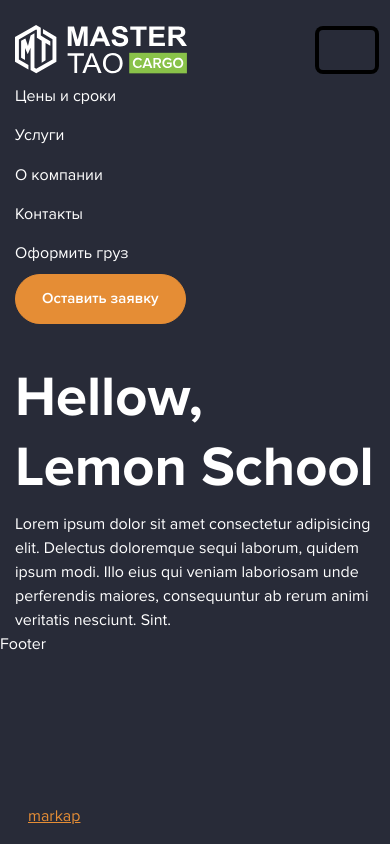
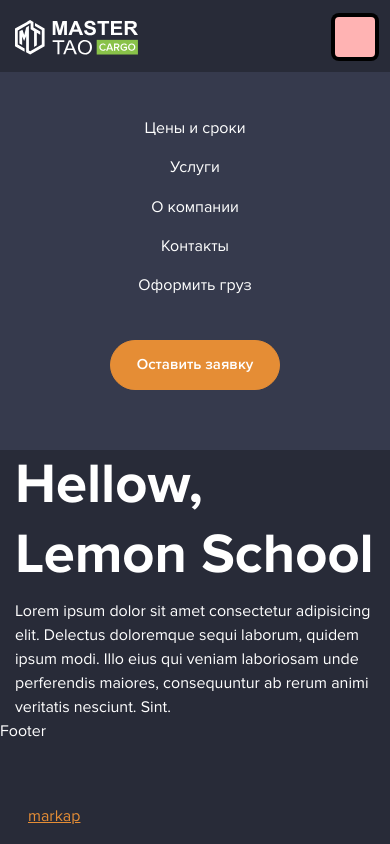
Before and after one commit to RostislavSuslov/MasterTAO-21.06, a website: page dev/index.html in a window 390 px wide. Both pictures are taken after a click on the button "Toggle navigation". Drawn offline with nearby package versions, Linux system fonts and the light colour scheme; files that its build step writes are made by us from their sources.

Commit message:
header desktop done

```diff
--- a/dev/sass/media/_media_max_width991.scss
+++ b/dev/sass/media/_media_max_width991.scss
@@ -1,2 +1,34 @@
 @media screen and (max-width: 991px) {
+    header {
+        .navbar {
+            padding: 17px 0 15px;
+
+            .btn {
+                margin-bottom: 60px;
+            }
+        }
+
+        .navbar-nav {
+
+            margin: 37px auto 34px;
+        }
+    }
+
+    .logo {
+        img {
+            max-height: 35px;
+        }
+    }
+
+    .navbar-toggler {
+        padding: 0.25rem;
+        background-color: rgb(255, 179, 179);
+    }
+
+    #navbarSupportedContent {
+        margin: 0 -15px;
+        text-align: center;
+        background-color: $bg-secondary;
+        transform: translate(0, 15px);
+    }
 }
```
